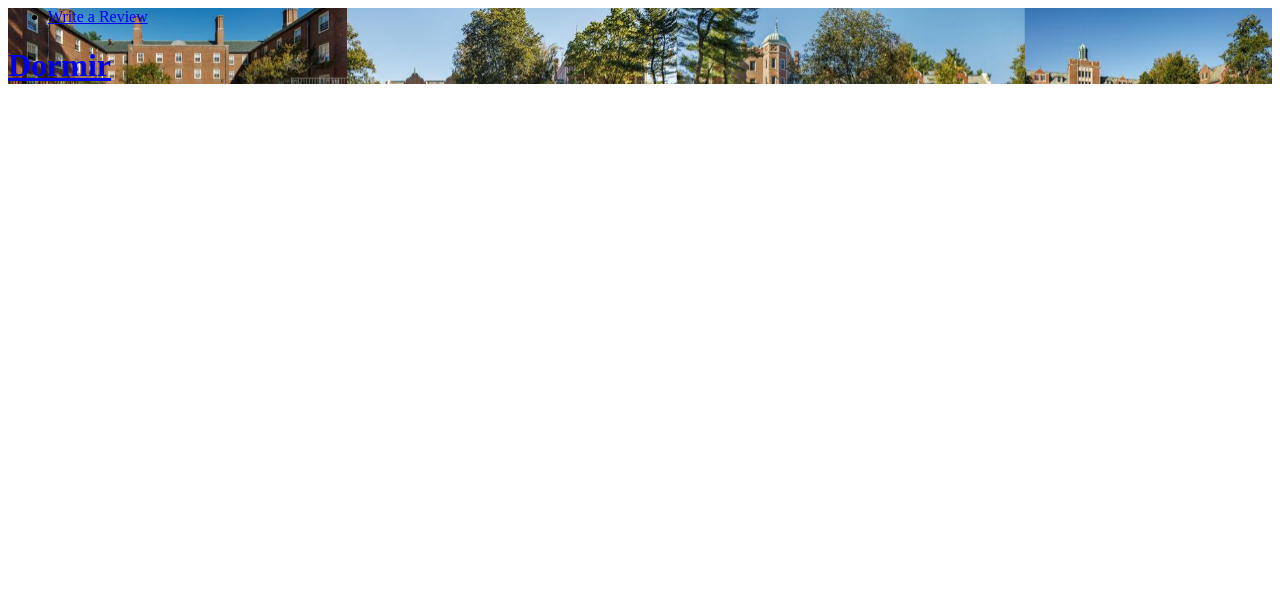
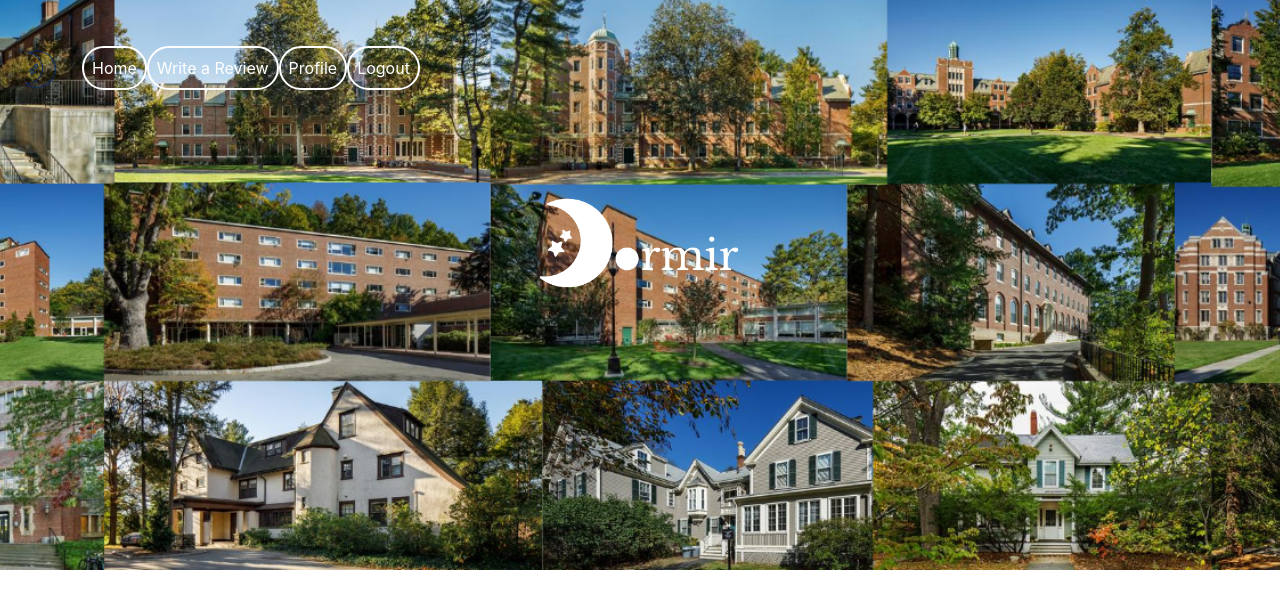
Before and after one commit to rachn313/Dormir, a Flask app: template templates/home.html in a window 1280 px wide. Shown: the top 609 px of the page. Run offline with Flask 2, Linux system fonts and the light colour scheme; the template is opened without the code that fills it, so the values that code supplies are empty; some libraries are stand-ins or nearby versions.

Commit message:
figured out local host, did some stuff to the home page, still lowkey ugly

```diff
--- a/app.py
+++ b/app.py
@@ -1,30 +1,33 @@
-from flask import Flask
-import servertime
+from flask import (Flask, render_template, make_response, url_for, request,
+                   redirect, flash, session, send_from_directory, Response, jsonify)
+
+
 
 app = Flask(__name__)
 
-numRequests = 0
+import os
+import dbi
+import imghdr
+import bcrypt
+#import db # database stuff
+import json
+
 
 @app.route('/')
-def hello_world():
-    return '<h1>Hello Everyone!</h1>'
+def index():
+    if "username" in session:
+       return redirect(url_for("home"))
+    return render_template('home.html', page_title='Dormir')
 
-@app.route('/about')
-def about():
-    global numRequests
-    numRequests += 1
-    return ('''<h1>Hello, World!</h1>
-<p>This is Scott's version</p>
-<p>The time on Tempest is {time}.</p>
-<p>There have been {n} requests so far.</p>'''
-    .format(time=servertime.now(),n=numRequests))
 
-@app.route('/bye')
-def bye():
-    return 'This is how we say good-bye!!'
 
 if __name__ == '__main__':
-    import os
-    uid = os.getuid()
+    import sys,os
+    if len(sys.argv) > 1:
+        # arg, if any, is the desired port number
+        port = int(sys.argv[1])
+        assert(port>1024)
+    else:
+        port = os.getuid()
     app.debug = True
-    app.run('0.0.0.0',uid)
+    app.run('0.0.0.0',port)
--- a/static/home.css
+++ b/static/home.css
@@ -22,3 +22,20 @@
     font-weight: 700;
     background: none;
 }
+
+.homepage-hero_logo {
+    text-align: center;
+
+}
+
+.topnav-right {
+    float: right;
+}
+
+.navbar-default {
+    background: none;
+  }
+
+.bg-light {
+    background: rgba(0,0,0,0);
+}
--- a/templates/home.html
+++ b/templates/home.html
@@ -1,17 +1,36 @@
-<div class="y-container homepage-hero" style="background-image: url(static/img/hero.png)">
+<link rel='stylesheet' href="{{url_for('static', filename = 'home.css')}}">
+<link rel="stylesheet" href="https://maxcdn.bootstrapcdn.com/bootstrap/4.0.0/css/bootstrap.min.css" integrity="sha384-Gn5384xqQ1aoWXA+058RXPxPg6fy4IWvTNh0E263XmFcJlSAwiGgFAW/dAiS6JXm" crossorigin="anonymous">
+
+<div class="y-container homepage-hero" style="background-image: url(static/img/hero.png);">
     <div class="y-container_content">
 
     <div class="hero-header js-main-header">
         <div class="arrange arrange--18">
             <div class="arrange_unit arrange_unit--fill">
                     <div class="hero-header_nav hero-header_nav--main nowrap">
-                                <ul class="header-nav" id="header-nav">
-            <li id="write-review" class="header-nav_item js-analytics-click" data-analytics-label="write-review">
-                    <a class="header-nav_link" href="/writeareview">
-                        Write a Review
-                    </a>
-            </li>
-    </ul>
+                        <nav class="navbar navbar-expand-lg navbar-light">
+                            <button class="navbar-toggler" type="button" data-toggle="collapse" data-target="#navbarTogglerDemo03" aria-controls="navbarTogglerDemo03" aria-expanded="false" aria-label="Toggle navigation">
+                              <span class="navbar-toggler-icon"></span>
+                            </button>
+                            <img class="navbar-brand" src="static/img/LogoIcon.png" style="width: 50px;">
+
+                            <div class="collapse navbar-collapse" id="navbarTogglerDemo03">
+                              <ul class="navbar-nav mr-auto mt-2 mt-lg-0">
+                                <li class="nav-item active">
+                                  <a class="nav-link" href="#" style="color: white; border-radius: 25px;  border: 2px solid white;">Home <span class="sr-only">(current)</span></a>
+                                </li>
+                                <li class="nav-item">
+                                  <a class="nav-link" href="#" style="color: white; border-radius: 25px;  border: 2px solid white;">Write a Review</a>
+                                </li>
+                                <li class="nav-item topnav-right">
+                                  <a class="nav-link" href="#" style="color: white; border-radius: 25px;  border: 2px solid white;">Profile</a>
+                                </li>
+                                <li class="nav-item topnav-right">
+                                    <a class="nav-link" href="#" style="color: white; border-radius: 25px;  border: 2px solid white;">Logout</a>
+                                  </li>
+                              </ul>
+                            </div>
+                          </nav>
 
                     </div>
             </div>
@@ -22,10 +41,12 @@
     <div class="homepage-hero_inner">
         <div class="u-text-centered">
             <h1 class="homepage-hero_logo" id="logo">
-                <a href="/">Dormir</a>
+                <img src="static/img/LogoHome.png" style="width: 300px">
             </h1>
         </div>
-
+        <div>
+           <!-- input search bar -->
+        </div>
 
 
 
@@ -37,3 +58,8 @@
     </div>
     </div>
 </div>
+
+<!-- bootstrap stuff -->
+<script src="https://code.jquery.com/jquery-3.2.1.slim.min.js" integrity="sha384-KJ3o2DKtIkvYIK3UENzmM7KCkRr/rE9/Qpg6aAZGJwFDMVNA/GpGFF93hXpG5KkN" crossorigin="anonymous"></script>
+<script src="https://cdnjs.cloudflare.com/ajax/libs/popper.js/1.12.9/umd/popper.min.js" integrity="sha384-ApNbgh9B+Y1QKtv3Rn7W3mgPxhU9K/ScQsAP7hUibX39j7fakFPskvXusvfa0b4Q" crossorigin="anonymous"></script>
+<script src="https://maxcdn.bootstrapcdn.com/bootstrap/4.0.0/js/bootstrap.min.js" integrity="sha384-JZR6Spejh4U02d8jOt6vLEHfe/JQGiRRSQQxSfFWpi1MquVdAyjUar5+76PVCmYl" crossorigin="anonymous"></script>
```
Also changed, not shown: static/img/Dormir_Logo.png (added), static/img/LogoHome.png (added), static/img/LogoIcon.png (added).
